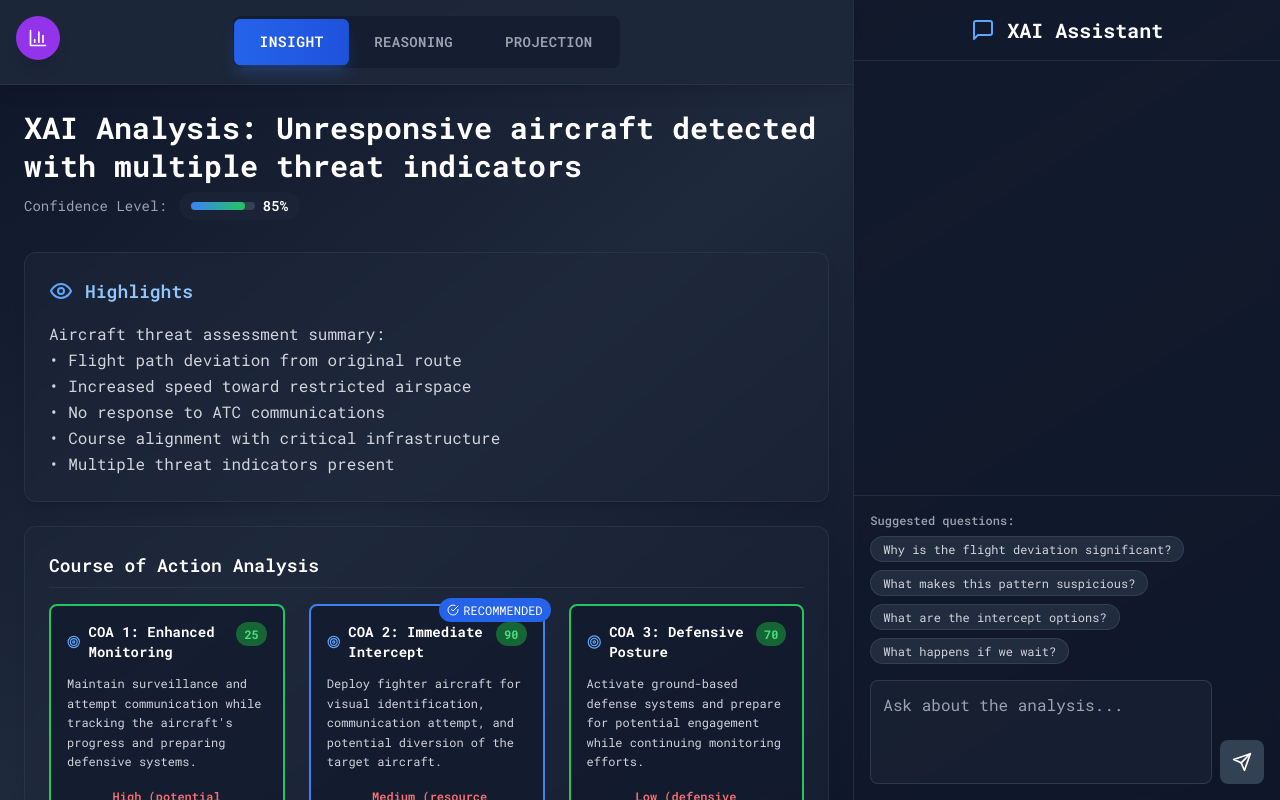
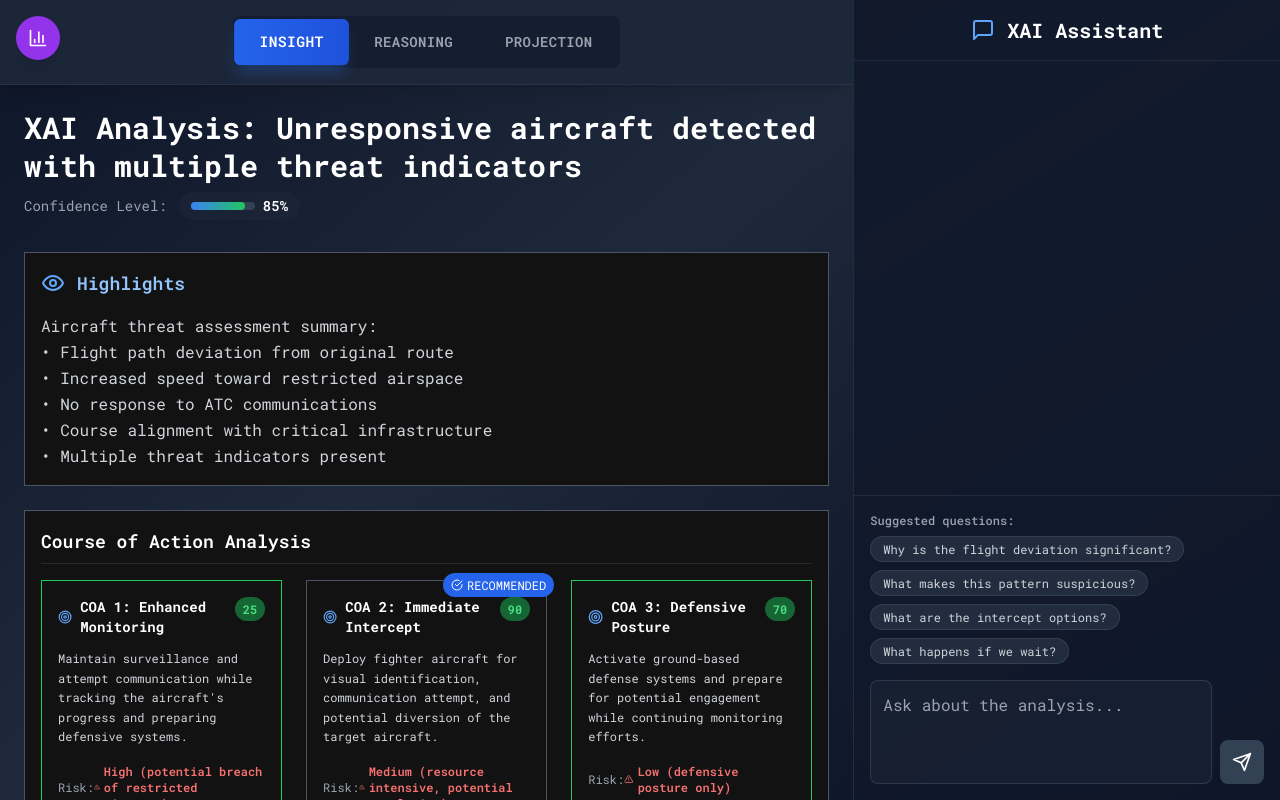
Before and after one commit to LaurenceC3HF/XAI-Assistant-UI-AI-OpenAI, a React (Vite) app: page / in a window 1280 px wide. Built offline with nearby package versions, Linux system fonts and the light colour scheme.

Commit message:
Simplify card styling and adjust SHAP colors

```diff
--- a/src/components/visualizations/COAComparison.tsx
+++ b/src/components/visualizations/COAComparison.tsx
@@ -42,7 +42,7 @@ export const COAComparison: React.FC<COAComparisonProps> = ({
           <div
             key={coa.id}
             className={`
-              relative bg-slate-900/60 border-2 rounded-lg p-4
+              relative border border-gray-600 bg-[#121212] p-4
               cursor-pointer
               ${getBorderColor(coa.id, coa.recommendationScore)}
             `}
--- a/src/components/visualizations/SHAPVisual.tsx
+++ b/src/components/visualizations/SHAPVisual.tsx
@@ -125,10 +125,7 @@ export const SHAPVisual: React.FC<SHAPVisualProps> = ({
                     style={{ width: `${(Math.abs(value) / maxAbsValue) * 100}%` }}
                     className={`
                       h-full transition-all duration-500 ease-out
-                      ${value > 0
-                        ? 'bg-gradient-to-r from-green-500 to-green-400'
-                        : 'bg-gradient-to-r from-red-500 to-red-400'
-                      }
+                      ${value > 0 ? 'bg-green-700' : 'bg-red-600'}
                     `}
                   />
                 </div>
--- a/src/components/visualizations/VisualCard.tsx
+++ b/src/components/visualizations/VisualCard.tsx
@@ -8,13 +8,7 @@ interface VisualCardProps {
 
 export const VisualCard: React.FC<VisualCardProps> = ({ title, children, className = '' }) => {
   return (
-    <div className={`
-      bg-slate-800/50 backdrop-blur-sm border border-slate-700/50
-      rounded-xl p-6 shadow-lg hover:shadow-xl
-      transition-all duration-300 ease-in-out
-      hover:border-slate-600/50 hover:bg-slate-800/70
-      ${className}
-    `}>
+    <div className={`border border-gray-600 bg-[#121212] p-4 ${className}`}>
       {title && (
         <h3 className="text-lg font-semibold text-white mb-4 border-b border-slate-700/50 pb-2">
           {title}
```
